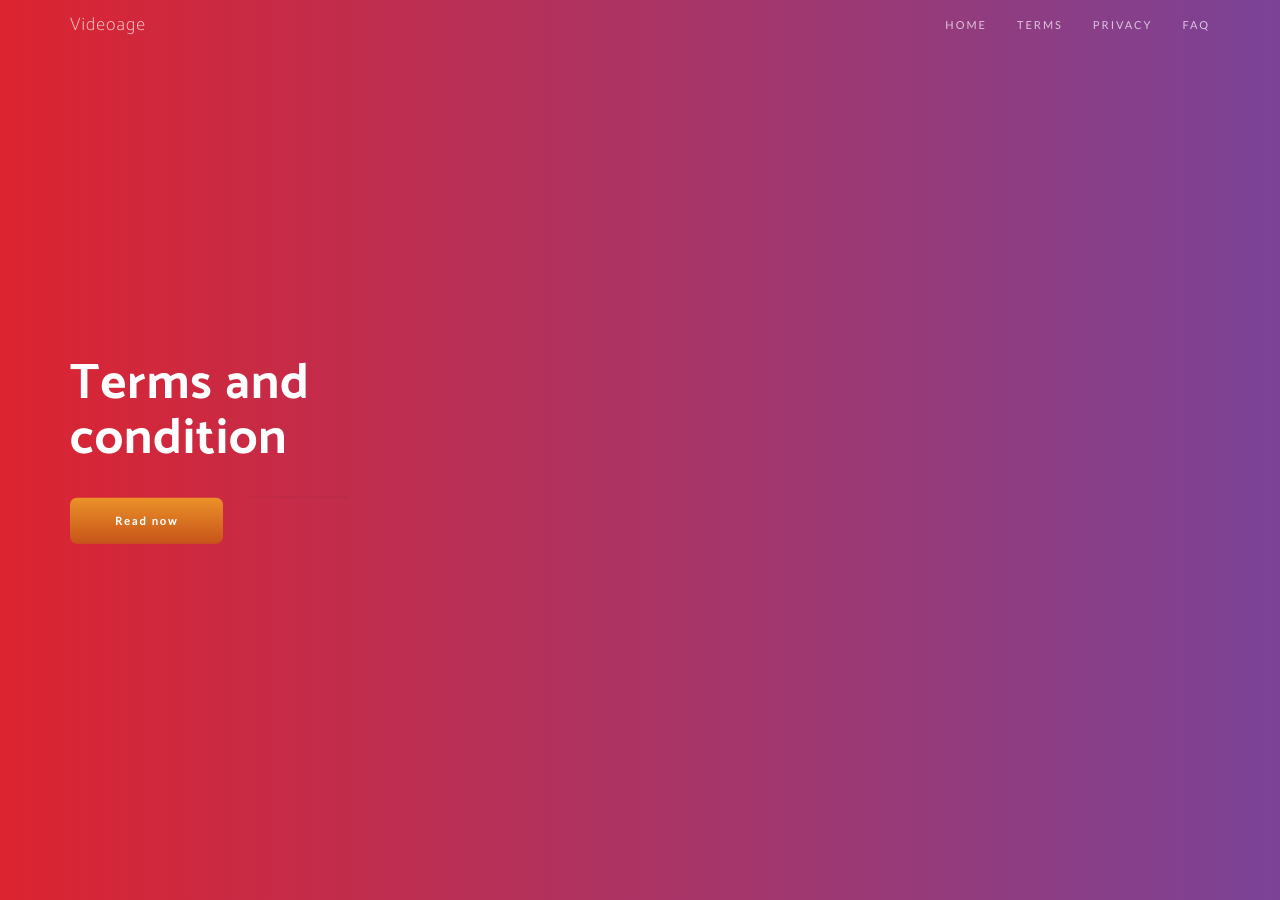
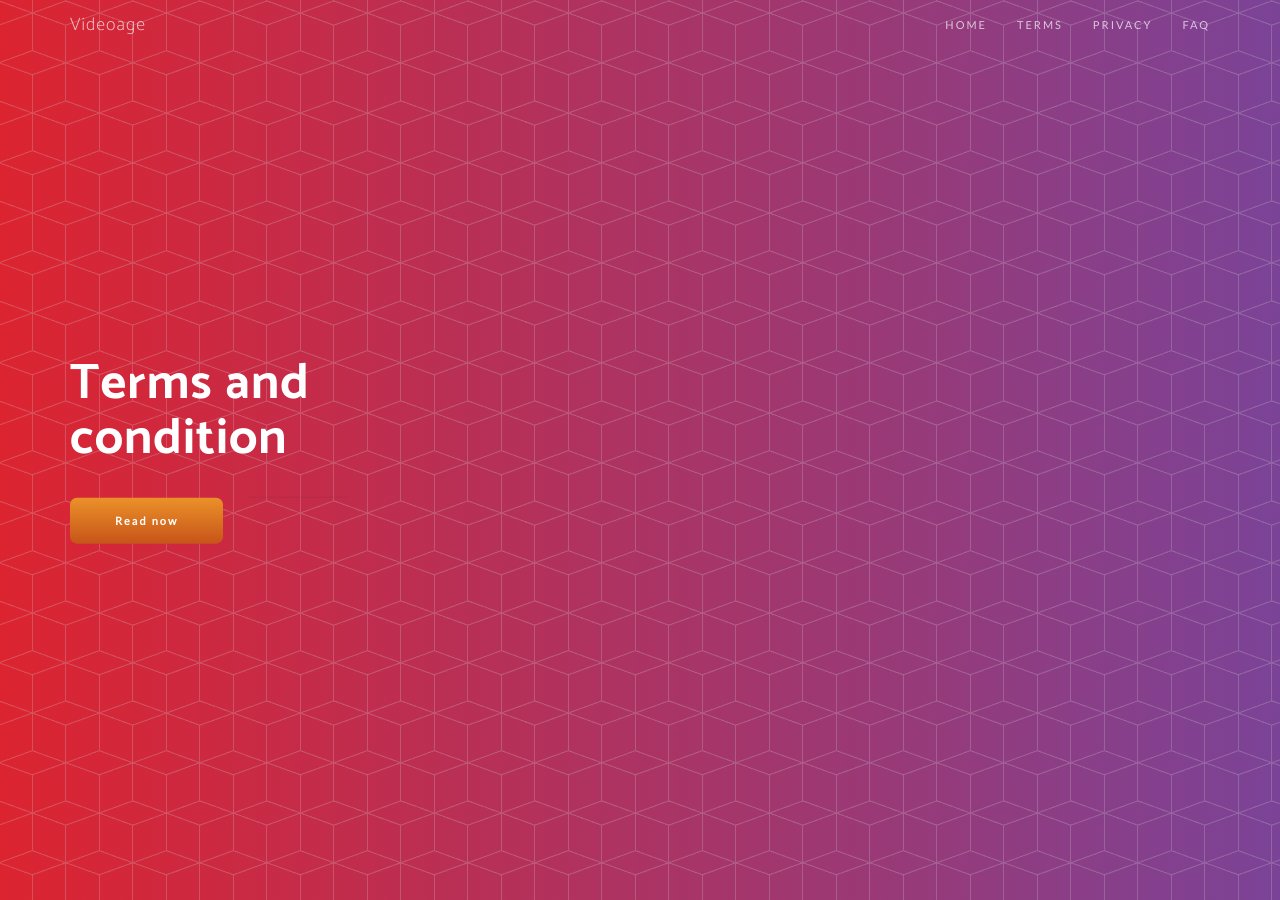
Before and after one commit to laszlocsontos/videoage.github.io, a Jekyll site: the page built from terms.html, in a window 1280 px wide and 900 px high. Built offline with Jekyll 4.4.1, drawn with Linux system fonts in a browser that asks for light colours; nearby versions of some CDN libraries; some web fonts are replaced.

Commit message:
Put background pattern back

```diff
--- a/_sass/_base.scss
+++ b/_sass/_base.scss
@@ -156,11 +156,11 @@ header {
   width: 100%;
   min-height: auto;
   overflow-y: hidden;
-  background: /*url("../img/bg-pattern.png"),*/ $head-primary;
+  background: url("../img/bg-pattern.png"), $head-primary;
   /* fallback for old browsers */
-  background: /*url("../img/bg-pattern.png"),*/ -webkit-linear-gradient(to left, $head-primary, $head-secondary);
+  background: url("../img/bg-pattern.png"), -webkit-linear-gradient(to left, $head-primary, $head-secondary);
   /* Chrome 10-25, Safari 5.1-6 */
-  background: /*url("../img/bg-pattern.png"),*/ linear-gradient(to left, $head-primary, $head-secondary);
+  background: url("../img/bg-pattern.png"), linear-gradient(to left, $head-primary, $head-secondary);
   /* W3C, IE 10+/ Edge, Firefox 16+, Chrome 26+, Opera 12+, Safari 7+ */
   color: white;
   .header-content {
```
